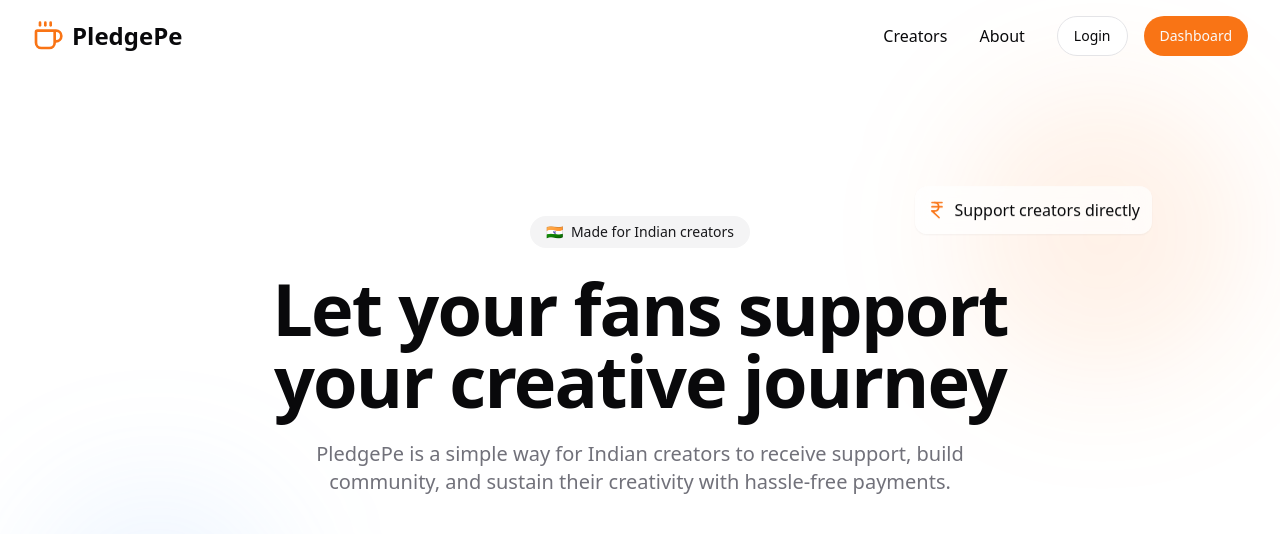
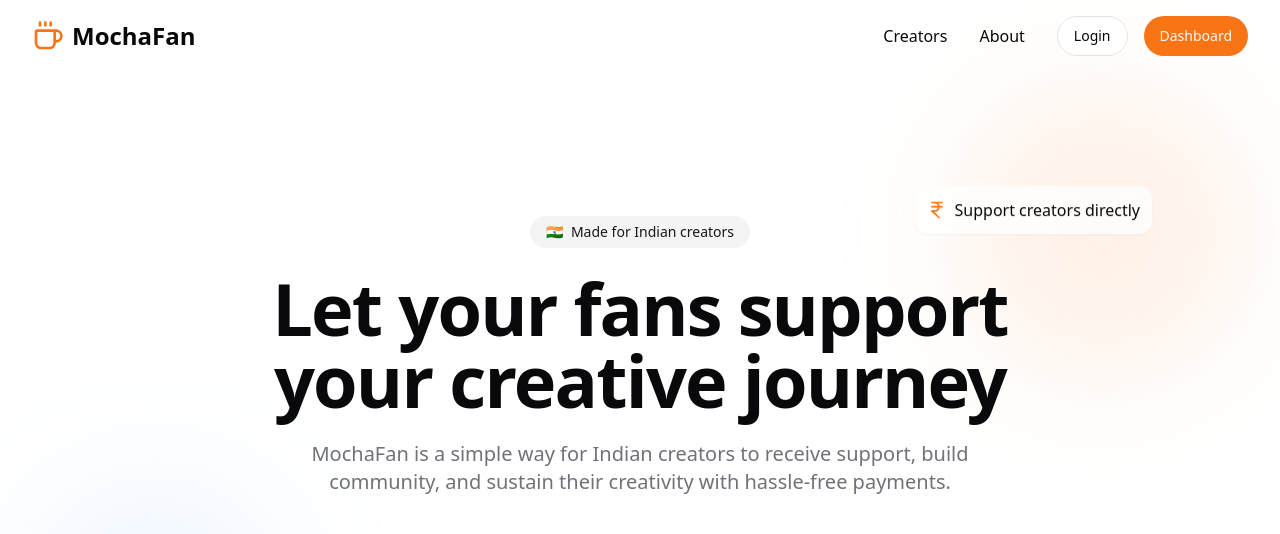
Before and after one commit to kamesh231/indian-support-helper, a React (Vite) app: page / in a window 1280 px wide. Shown: the top 534 px of the page. Built offline with nearby package versions, Linux system fonts and the light colour scheme.

Commit message:
Rename app to mochafan
Renamed the application to mochafan.

```diff
--- a/index.html
+++ b/index.html
@@ -4,8 +4,8 @@
   <head>
     <meta charset="UTF-8" />
     <meta name="viewport" content="width=device-width, initial-scale=1.0" />
-    <title>PledgePe</title>
-    <meta name="description" content="Support Indian creators with PledgePe" />
+    <title>MochaFan</title>
+    <meta name="description" content="Support Indian creators with MochaFan" />
     <meta name="author" content="Lovable" />
     <meta property="og:image" content="https://lovable.dev/opengraph-image-p98pqg.png" />
   </head>
--- a/src/components/Footer.tsx
+++ b/src/components/Footer.tsx
@@ -11,7 +11,7 @@ const Footer = () => {
           <div className="col-span-1 md:col-span-1">
             <Link to="/" className="flex items-center space-x-2 mb-4">
               <Coffee className="h-6 w-6 text-primary" />
-              <span className="font-bold text-xl">PledgePe</span>
+              <span className="font-bold text-xl">MochaFan</span>
             </Link>
             <p className="text-muted-foreground mb-4">
               A platform for Indian creators to receive support and build community.
@@ -68,7 +68,7 @@ const Footer = () => {
 
         <div className="border-t pt-8 flex flex-col md:flex-row justify-between items-center">
           <p className="text-sm text-muted-foreground mb-4 md:mb-0">
-            © {new Date().getFullYear()} PledgePe. All rights reserved.
+            © {new Date().getFullYear()} MochaFan. All rights reserved.
           </p>
           <div className="flex items-center space-x-2">
             <span className="w-2 h-2 bg-green-500 rounded-full"></span>
--- a/src/components/Hero.tsx
+++ b/src/components/Hero.tsx
@@ -66,7 +66,7 @@ const Hero = () => {
           transition={{ duration: 0.5, delay: 0.2 }}
           className="text-lg md:text-xl text-muted-foreground mb-10 max-w-3xl mx-auto text-balance"
         >
-          PledgePe is a simple way for Indian creators to receive support, build community, and sustain their creativity with hassle-free payments.
+          MochaFan is a simple way for Indian creators to receive support, build community, and sustain their creativity with hassle-free payments.
         </motion.p>
 
         {/* CTA Buttons */}
--- a/src/components/Navbar.tsx
+++ b/src/components/Navbar.tsx
@@ -36,7 +36,7 @@ const Navbar = () => {
         {/* Logo */}
         <Link to="/" className="flex items-center space-x-2">
           <Coffee className="h-8 w-8 text-primary" />
-          <span className="font-bold text-xl md:text-2xl">PledgePe</span>
+          <span className="font-bold text-xl md:text-2xl">MochaFan</span>
         </Link>
 
         {/* Desktop Navigation */}
--- a/src/components/dashboard/DashboardSidebar.tsx
+++ b/src/components/dashboard/DashboardSidebar.tsx
@@ -35,7 +35,7 @@ const DashboardSidebar = () => {
       <SidebarHeader className="flex items-center justify-center py-4">
         <Link to="/dashboard" className="flex items-center space-x-2">
           <Coffee className="h-8 w-8 text-primary" />
-          <span className="font-bold text-xl">PledgePe</span>
+          <span className="font-bold text-xl">MochaFan</span>
         </Link>
       </SidebarHeader>
 
```
Also changed, not shown: 1 other file (tests, documents, lock files or other folders).
